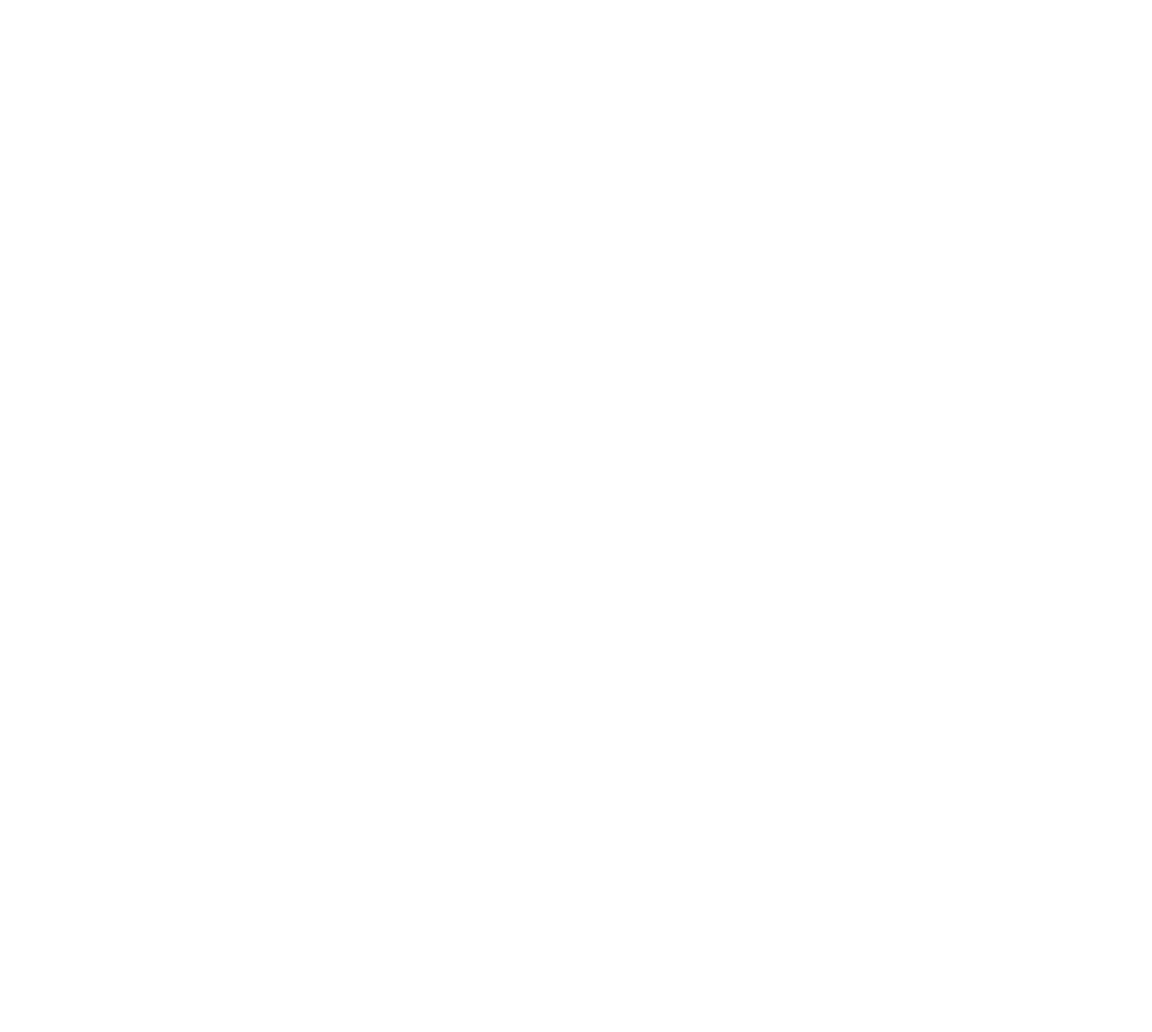
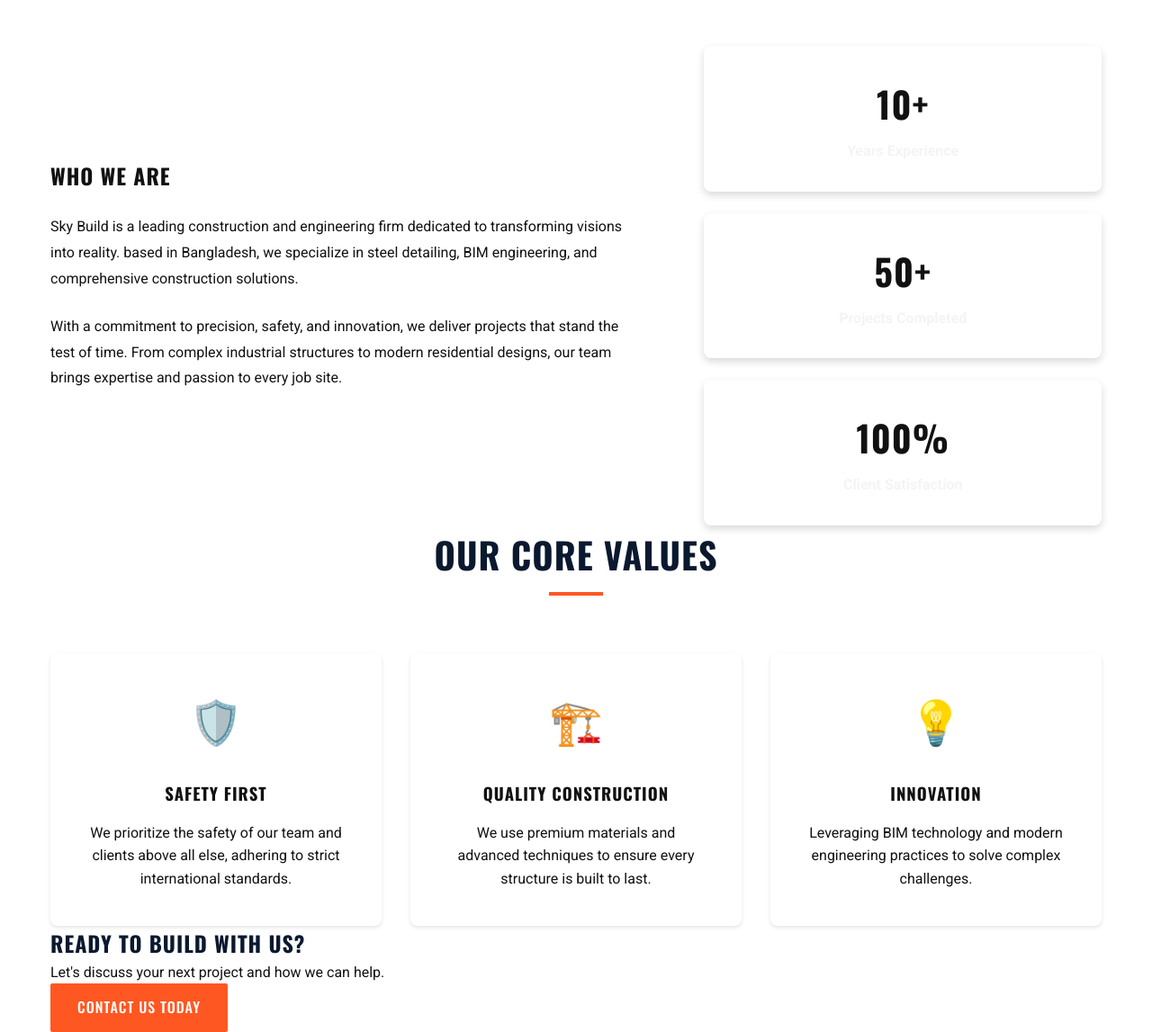
Before and after one commit to JulkarNaeem/skybuild-website, a React (Vite) app in the folder web-app/: page /about in a window 1280 px wide. Before the commit this address had no page. Shown: the part 280-1427 px from the top of the page at 90% size. Before the commit the page ends 800 px from the top, so only its background shows below. Built offline with nearby package versions, Linux system fonts and the light colour scheme.

Commit message:
Add About page and update navigation

```diff
--- a/web-app/src/App.jsx
+++ b/web-app/src/App.jsx
@@ -1,6 +1,7 @@
 import React from 'react';
 import { BrowserRouter as Router, Routes, Route, ScrollRestoration } from 'react-router-dom';
 import Home from './components/Home';
+import About from './components/About';
 import ProjectDetails from './components/ProjectDetails';
 import ScrollToAnchor from './utils/ScrollToAnchor';
 import './App.css';
@@ -12,6 +13,7 @@
       <div className="App">
         <Routes>
           <Route path="/" element={<Home />} />
+          <Route path="/about" element={<About />} />
           <Route path="/project/:id" element={<ProjectDetails />} />
         </Routes>
       </div>
--- /dev/null
+++ b/web-app/src/components/About.css
@@ -0,0 +1,112 @@
+.about-header {
+    background-color: var(--navy-blue);
+    color: var(--white);
+    padding: 120px 0 80px;
+    text-align: center;
+}
+
+.about-header h1 {
+    font-size: 3rem;
+    margin-bottom: 1rem;
+    color: var(--safety-orange);
+}
+
+.about-header .subtitle {
+    font-size: 1.5rem;
+    opacity: 0.9;
+}
+
+.about-grid {
+    display: grid;
+    grid-template-columns: 1.5fr 1fr;
+    gap: 4rem;
+    align-items: center;
+}
+
+.about-text h2 {
+    color: var(--navy-blue);
+    margin-bottom: 1.5rem;
+}
+
+.about-text p {
+    margin-bottom: 1.5rem;
+    line-height: 1.8;
+    color: var(--text-color);
+}
+
+.about-stats {
+    display: grid;
+    gap: 1.5rem;
+}
+
+.stat-card {
+    background: var(--white);
+    padding: 2rem;
+    border-radius: 8px;
+    box-shadow: var(--shadow-md);
+    text-align: center;
+    border-left: 5px solid var(--safety-orange);
+}
+
+.stat-card h3 {
+    font-size: 2.5rem;
+    color: var(--navy-blue);
+    margin-bottom: 0.5rem;
+}
+
+.stat-card p {
+    font-weight: 600;
+    color: var(--text-light);
+}
+
+.values-grid {
+    display: grid;
+    grid-template-columns: repeat(auto-fit, minmax(250px, 1fr));
+    gap: 2rem;
+    margin-top: 3rem;
+}
+
+.value-card {
+    background: var(--white);
+    padding: 2.5rem;
+    border-radius: 8px;
+    box-shadow: var(--shadow-sm);
+    text-align: center;
+    transition: transform 0.3s ease;
+}
+
+.value-card:hover {
+    transform: translateY(-5px);
+    box-shadow: var(--shadow-md);
+}
+
+.value-card .icon {
+    font-size: 3rem;
+    margin-bottom: 1.5rem;
+}
+
+.value-card h3 {
+    color: var(--navy-blue);
+    margin-bottom: 1rem;
+}
+
+@media (max-width: 900px) {
+    .about-grid {
+        grid-template-columns: 1fr;
+        gap: 2rem;
+    }
+
+    .about-stats {
+        grid-template-columns: repeat(3, 1fr);
+    }
+}
+
+@media (max-width: 600px) {
+    .about-stats {
+        grid-template-columns: 1fr;
+    }
+
+    .about-header h1 {
+        font-size: 2rem;
+    }
+}
--- /dev/null
+++ b/web-app/src/components/About.jsx
@@ -0,0 +1,81 @@
+import React from 'react';
+import { Link } from 'react-router-dom';
+import './About.css';
+
+const About = () => {
+    return (
+        <div className="about-page">
+            <div className="about-header">
+                <div className="container">
+                    <h1>About Sky Build</h1>
+                    <p className="subtitle">Building the Future of Bangladesh</p>
+                </div>
+            </div>
+
+            <section className="about-content section-padding">
+                <div className="container">
+                    <div className="about-grid">
+                        <div className="about-text">
+                            <h2>Who We Are</h2>
+                            <p>
+                                Sky Build is a leading construction and engineering firm dedicated to transforming visions into reality.
+                                based in Bangladesh, we specialize in steel detailing, BIM engineering, and comprehensive construction solutions.
+                            </p>
+                            <p>
+                                With a commitment to precision, safety, and innovation, we deliver projects that stand the test of time.
+                                From complex industrial structures to modern residential designs, our team brings expertise and passion to every job site.
+                            </p>
+                        </div>
+                        <div className="about-stats">
+                            <div className="stat-card">
+                                <h3>10+</h3>
+                                <p>Years Experience</p>
+                            </div>
+                            <div className="stat-card">
+                                <h3>50+</h3>
+                                <p>Projects Completed</p>
+                            </div>
+                            <div className="stat-card">
+                                <h3>100%</h3>
+                                <p>Client Satisfaction</p>
+                            </div>
+                        </div>
+                    </div>
+                </div>
+            </section>
+
+            <section className="values-section section-padding bg-light">
+                <div className="container">
+                    <h2 className="section-title text-center">Our Core Values</h2>
+                    <div className="values-grid">
+                        <div className="value-card">
+                            <div className="icon">🛡️</div>
+                            <h3>Safety First</h3>
+                            <p>We prioritize the safety of our team and clients above all else, adhering to strict international standards.</p>
+                        </div>
+                        <div className="value-card">
+                            <div className="icon">🏗️</div>
+                            <h3>Quality Construction</h3>
+                            <p>We use premium materials and advanced techniques to ensure every structure is built to last.</p>
+                        </div>
+                        <div className="value-card">
+                            <div className="icon">💡</div>
+                            <h3>Innovation</h3>
+                            <p>Leveraging BIM technology and modern engineering practices to solve complex challenges.</p>
+                        </div>
+                    </div>
+                </div>
+            </section>
+
+            <section className="cta-section section-padding text-center">
+                <div className="container">
+                    <h2>Ready to Build With Us?</h2>
+                    <p>Let's discuss your next project and how we can help.</p>
+                    <Link to="/#contact" className="btn btn-primary">Contact Us Today</Link>
+                </div>
+            </section>
+        </div>
+    );
+};
+
+export default About;
--- a/web-app/src/components/Header.jsx
+++ b/web-app/src/components/Header.jsx
@@ -22,6 +22,7 @@
                 <nav className={`nav ${isMenuOpen ? 'nav-open' : ''}`}>
                     <ul className="nav-list">
                         <li><Link to="/#home" onClick={() => setIsMenuOpen(false)}>Home</Link></li>
+                        <li><Link to="/about" onClick={() => setIsMenuOpen(false)}>About Us</Link></li>
                         <li><Link to="/#services" onClick={() => setIsMenuOpen(false)}>Services</Link></li>
                         <li><Link to="/#portfolio" onClick={() => setIsMenuOpen(false)}>Portfolio</Link></li>
                         <li><Link to="/#bim" onClick={() => setIsMenuOpen(false)}>BIM Engineering</Link></li>
```
